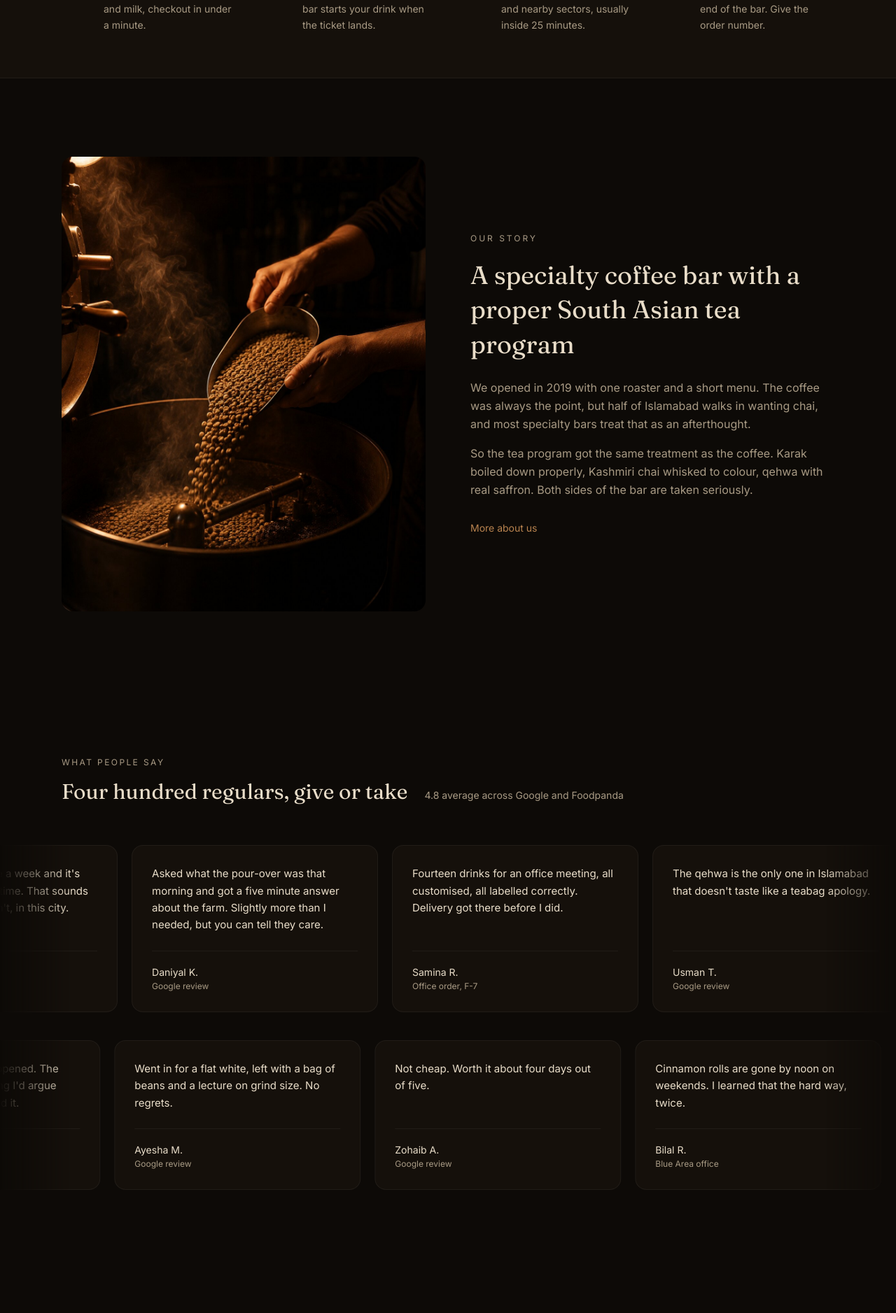
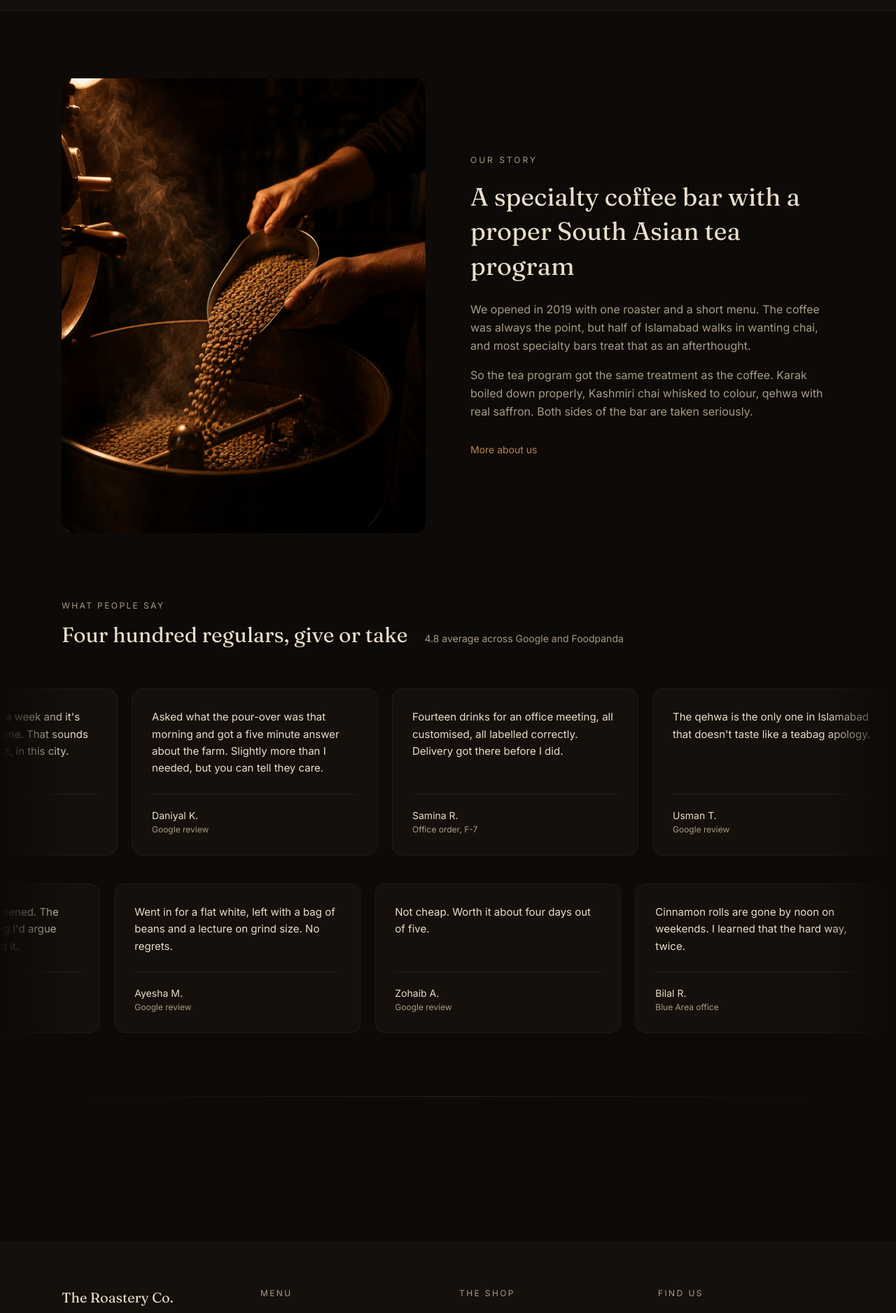
Before and after one commit to omer1216/roastery-co, a Next.js app: page / in a window 1280 px wide. Shown: the part 1276-3153 px from the top of the page at 70% size. Built offline with nearby package versions, Linux system fonts and the light colour scheme; no server answers; the database is empty.

Commit message:
Section spacing, staggered reveals, footer divider

```diff
--- a/src/app/page.js
+++ b/src/app/page.js
@@ -14,18 +14,26 @@ export default async function HomePage() {
   return (
     <>
       <Hero />
+
+      <div className="space-y-24">
         <Reveal>
           <HowItWorks />
         </Reveal>
+
         <Reveal>
           <StoryStrip />
         </Reveal>
+
         <Reveal>
           <SignaturePicks items={popularItems} />
         </Reveal>
-      <Reveal>
+
         <Testimonials />
-      </Reveal>
+      </div>
+
+      <div className="mx-auto max-w-6xl px-6 py-20">
+        <div className="h-px bg-gradient-to-r from-transparent via-roastery-accent/25 to-transparent" />
+      </div>
     </>
   );
 }
--- a/src/components/Footer.jsx
+++ b/src/components/Footer.jsx
@@ -36,8 +36,8 @@ function FacebookIcon(props) {
 }
 
 const SOCIALS = [
-  { label: "Instagram", href: "https://instagram.com", Icon: InstagramIcon },
-  { label: "Facebook", href: "https://facebook.com", Icon: FacebookIcon },
+  { label: "Instagram", href: "https://www.instagram.com/omershahzad_1411/", Icon: InstagramIcon },
+  { label: "Facebook", href: "https://www.facebook.com/profile.php?id=100010832975728", Icon: FacebookIcon },
 ];
 
 const MENU_LINKS = [
@@ -154,7 +154,7 @@ export default function Footer() {
               <li className="flex gap-3">
                 <Mail size={16} className="mt-0.5 shrink-0 text-roastery-muted" />
                 <a
-                  href="mailto:hello@theroasteryco.pk"
+                  href="mailto:mosfyp@gmail.com"
                   className="text-roastery-muted transition-colors hover:text-roastery-text"
                 >
                   hello@theroasteryco.pk
--- a/src/components/home/HowItWorks.jsx
+++ b/src/components/home/HowItWorks.jsx
@@ -29,7 +29,7 @@ const STEPS = [
 
 export default function HowItWorks() {
   return (
-    <section className="mt-24 border-y border-white/5 bg-roastery-panel">
+    <section className=" border-y border-white/5 bg-roastery-panel">
       <div className="mx-auto grid max-w-6xl gap-10 px-6 py-16 sm:grid-cols-2 lg:grid-cols-4 lg:gap-8">
         {STEPS.map(({ id, title, body, Icon }) => (
           <div key={id} className="flex gap-4">
--- a/src/components/home/SignaturePicks.jsx
+++ b/src/components/home/SignaturePicks.jsx
@@ -1,12 +1,13 @@
 import Link from "next/link";
 import MenuImage from "@/components/MenuImage";
+import Reveal from "@/components/Reveal";
 import { formatPrice } from "@/lib/format";
 
 export default function SignaturePicks({ items }) {
   if (!items?.length) return null;
 
   return (
-    <section className="mx-auto max-w-6xl px-6 py-16">
+    <section className="mx-auto max-w-6xl px-6">
       <div className="flex items-end justify-between gap-6">
         <div>
           <p className="text-xs uppercase tracking-[0.25em] text-roastery-muted">
@@ -25,11 +26,9 @@ export default function SignaturePicks({ items }) {
       </div>
 
       <div className="mt-12 grid gap-6 sm:grid-cols-2 lg:grid-cols-4">
-        {items.map((item) => (
-          <article
-            key={item.id}
-            className="group overflow-hidden rounded-2xl border border-white/5 bg-roastery-panel transition duration-300 hover:-translate-y-1 hover:border-roastery-accent/30 hover:shadow-lg hover:shadow-black/50"
-          >
+        {items.map((item, index) => (
+          <Reveal key={item.id} delay={index * 90} className="h-full">
+            <article className="group flex h-full flex-col overflow-hidden rounded-2xl border border-white/5 bg-roastery-panel transition duration-300 hover:-translate-y-1 hover:border-roastery-accent/30 hover:shadow-lg hover:shadow-black/50">
               <div className="relative aspect-square w-full overflow-hidden bg-roastery-bg">
                 <MenuImage
                   src={item.image_url}
@@ -38,7 +37,7 @@ export default function SignaturePicks({ items }) {
                   className="object-cover transition-transform duration-500 group-hover:scale-105"
                 />
               </div>
-            <div className="flex items-baseline justify-between gap-3 p-5">
+              <div className="flex flex-1 items-baseline justify-between gap-3 p-5">
                 <h3 className="font-heading text-base text-roastery-text">
                   {item.name}
                 </h3>
@@ -47,6 +46,7 @@ export default function SignaturePicks({ items }) {
                 </p>
               </div>
             </article>
+          </Reveal>
         ))}
       </div>
     </section>
--- a/src/components/home/StoryStrip.jsx
+++ b/src/components/home/StoryStrip.jsx
@@ -3,7 +3,7 @@ import Link from "next/link";
 
 export default function StoryStrip() {
   return (
-    <section className="mx-auto max-w-6xl px-6 py-28">
+    <section className="mx-auto max-w-6xl px-6 ">
       <div className="grid items-center gap-12 md:grid-cols-2 md:gap-16">
         <div className="relative aspect-[4/5] overflow-hidden rounded-2xl bg-roastery-panel">
           <Image
--- a/src/components/home/Testimonials.jsx
+++ b/src/components/home/Testimonials.jsx
@@ -98,7 +98,7 @@ export default function Testimonials() {
   const [paused, setPaused] = useState(false);
 
   return (
-    <section className="overflow-hidden py-24">
+    <section className="overflow-hidden py-0">
       <div className="mx-auto max-w-6xl px-6">
         <p className="font-body text-xs uppercase tracking-[0.2em] text-roastery-muted">
           What people say
```
Lines whose indentation alone changed are shown as unchanged.
